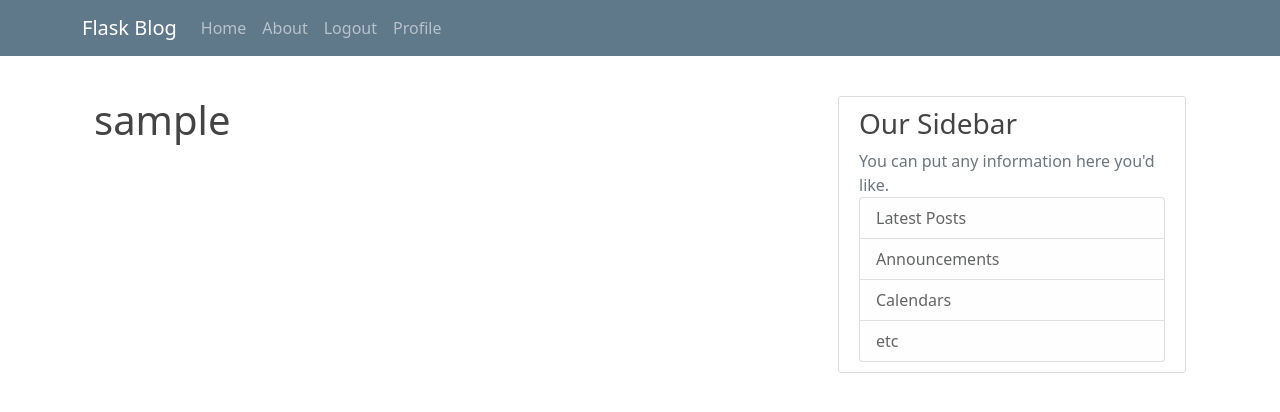
After one commit to gabrielustosa/blog-flask, a Flask app: page /profile in a window 1280 px wide. The commit adds this page. Shown: the top 412 px of the page. Run offline with Flask 2, Linux system fonts and the light colour scheme; the visitor is signed in with stand-in values (Sample User, id 1); data comes from the database, SQL or seed files in the repository.

Commit message:
FEAT[LOGIN]: Aprendo login e register

```diff
--- a/app/__init__.py
+++ b/app/__init__.py
@@ -1,5 +1,7 @@
 from flask import Flask
 from flask_sqlalchemy import SQLAlchemy
+from flask_bcrypt import Bcrypt
+from flask_login import LoginManager
 
 app = Flask(__name__)
 
@@ -8,5 +10,9 @@ app.config['SQLALCHEMY_DATABASE_URI'] = 'sqlite:///site.db'
 app.config['SQLALCHEMY_TRACK_MODIFICATIONS'] = False
 
 db = SQLAlchemy(app)
+bcrypt = Bcrypt()
+login_manager = LoginManager(app)
+login_manager.login_view = 'login'
+login_manager.login_message_category = 'info'
 
 from app import routes
--- a/app/models.py
+++ b/app/models.py
@@ -1,9 +1,15 @@
 from datetime import datetime
 
-from app import db
+from app import db, login_manager
+from flask_login import UserMixin
 
 
-class User(db.Model):
+@login_manager.user_loader
+def load_user(user_id):
+    return User.query.get(int(user_id))
+
+
+class User(db.Model, UserMixin):
     id = db.Column(db.Integer, primary_key=True)
     username = db.Column(db.String(20), unique=True, nullable=False)
     email = db.Column(db.String(120), unique=True, nullable=False)
--- a/app/routes.py
+++ b/app/routes.py
@@ -1,8 +1,9 @@
-from flask import render_template, flash, redirect, url_for
+from flask import render_template, flash, redirect, url_for, request
+from flask_login import login_user, current_user, logout_user, login_required
 
 from .models import User, Post
 from .forms import RegistrationForm, LoginForm
-from app import app
+from app import app, bcrypt, db
 
 
 @app.route('/')
@@ -18,17 +19,53 @@ def about():
 
 @app.route('/register', methods=['GET', 'POST'])
 def register():
+    if current_user.is_authenticated:
+        return redirect(url_for('home'))
+
     form = RegistrationForm()
     if form.validate_on_submit():
-        flash(f'Account created for {form.username.data}!', 'success')
+        hashed_password = bcrypt.generate_password_hash(form.password.data).decode('utf-8')
+
+        user = User(username=form.username.data, email=form.email.data, password=hashed_password)
+
+        db.session.add(user)
+        db.session.commit()
+
+        login_user(user)
+
+        flash(f'You account has been created!', 'success')
         return redirect(url_for('home'))
     return render_template('register.html', form=form)
 
 
 @app.route('/login', methods=['GET', 'POST'])
 def login():
+    if current_user.is_authenticated:
+        return redirect(url_for('home'))
+
     form = LoginForm()
     if form.validate_on_submit():
-        flash(f'You have been logged in!', 'success')
-        return redirect(url_for('home'))
+        user = User.query.filter_by(email=form.email.data).first()
+        if user and bcrypt.check_password_hash(user.password, form.password.data):
+            login_user(user, remember=form.remember.data)
+
+            flash(f'You have been logged in!', 'success')
+
+            next_page = request.args.get('next')
+            return redirect(next_page) if next_page else redirect(url_for('home'))
+        else:
+            flash(f'Password or Email are incorrect!', 'danger')
     return render_template('login.html', form=form)
+
+
+@app.route('/logout')
+def logout():
+    logout_user()
+
+    return redirect(url_for('home'))
+
+
+@app.route('/profile')
+@login_required
+def profile():
+    return render_template('profile.html')
--- a/app/templates/base/navigation.html
+++ b/app/templates/base/navigation.html
@@ -11,10 +11,14 @@
                     <a class="nav-item nav-link" href="{{ url_for('home') }}">Home</a>
                     <a class="nav-item nav-link" href="{{ url_for('about') }}">About</a>
                 </div>
-                <!-- Navbar Right Side -->
                 <div class="navbar-nav">
-                    <a class="nav-item nav-link" href="{{ url_for('login') }}">Login</a>
-                    <a class="nav-item nav-link" href="{{ url_for('register') }}">Register</a>
+                    {% if current_user.is_authenticated %}
+                        <a class="nav-item nav-link" href="{{ url_for('logout') }}">Logout</a>
+                        <a class="nav-item nav-link" href="{{ url_for('profile') }}">Profile</a>
+                    {% else %}
+                        <a class="nav-item nav-link" href="{{ url_for('login') }}">Login</a>
+                        <a class="nav-item nav-link" href="{{ url_for('register') }}">Register</a>
+                    {% endif %}
                 </div>
             </div>
         </div>
--- /dev/null
+++ b/app/templates/profile.html
@@ -0,0 +1,9 @@
+{% extends 'base.html' %}
+
+{% block title %}
+    Profile
+{% endblock %}
+
+{% block content %}
+    <h1>{{ current_user.username }}</h1>
+{% endblock %}
```
Also changed, not shown: app/forms.py (+17 -2 lines), 1 other file.
